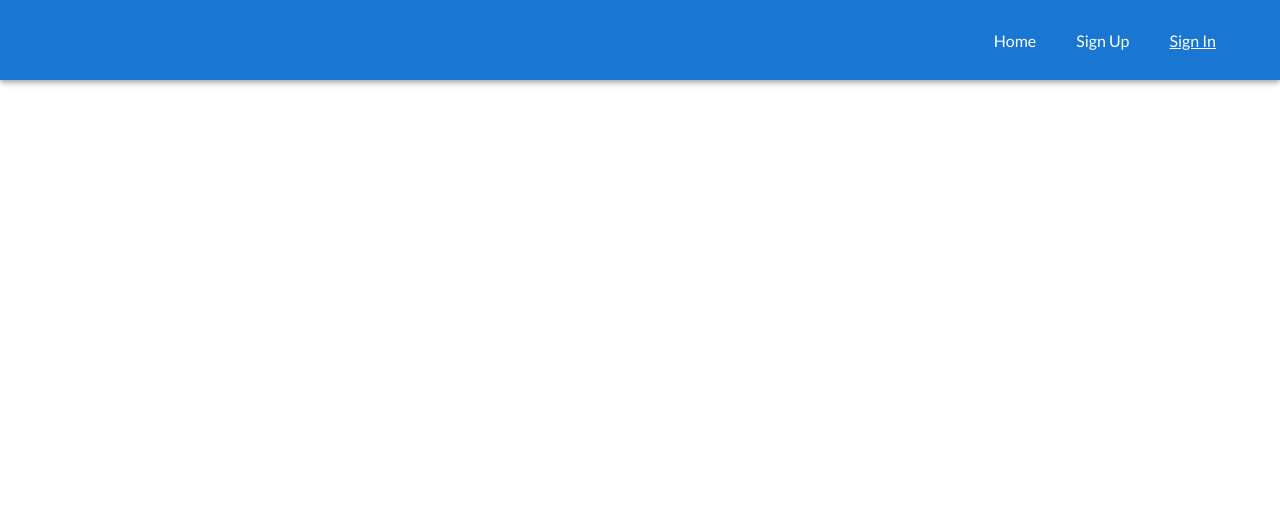
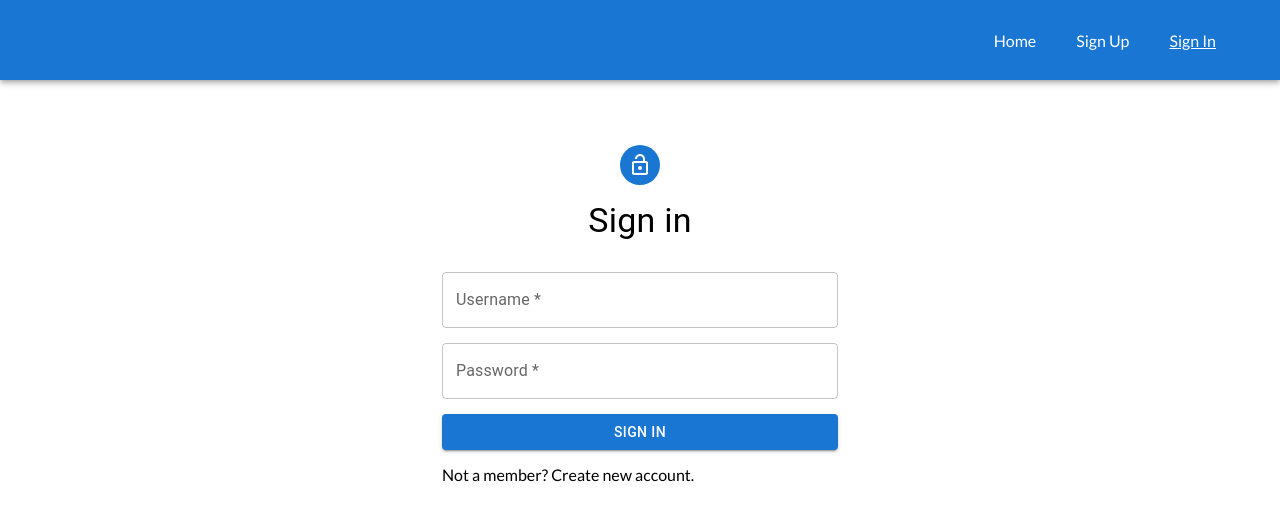
Before and after one commit to m-zs/auction-house-client, a React (Create React App) app: page /sign-in in a window 1280 px wide. Shown: the top 520 px of the page. Built offline with nearby package versions, Linux system fonts and the light colour scheme.

Commit message:
feat: add sign in page

```diff
--- a/src/components/App/App.tsx
+++ b/src/components/App/App.tsx
@@ -6,6 +6,7 @@ import * as S from "./styles";
 
 const Homepage = lazy(() => import("pages/Home"));
 const SignUp = lazy(() => import("pages/SignUp"));
+const SignIn = lazy(() => import("pages/SignIn"));
 
 export const App = () => {
   return (
@@ -17,6 +18,7 @@ export const App = () => {
           <Routes>
             <Route path="/" element={<Homepage />} />
             <Route path="/sign-up" element={<SignUp />} />
+            <Route path="/sign-in" element={<SignIn />} />
           </Routes>
         </Suspense>
       </S.StyledContainer>
--- /dev/null
+++ b/src/pages/SignIn/SignIn.tsx
@@ -0,0 +1,122 @@
+import React, { FC } from "react";
+import { Button, Grid, Typography } from "@mui/material";
+import { LockOpenOutlined } from "@mui/icons-material";
+import { Controller } from "react-hook-form";
+import * as yup from "yup";
+import { Link, useNavigate } from "react-router-dom";
+import { gql } from "@apollo/client";
+
+import Form from "components/Form";
+import FieldWithError from "components/FieldWithError";
+import { theme } from "styles/theme";
+import { userValidation } from "utils/validation";
+import { setAuthToken } from "utils/auth";
+import * as S from "./styles";
+
+const schema = yup.object({
+  username: userValidation.username,
+  password: userValidation.password,
+});
+
+export const SIGN_IN = gql`
+  mutation SignIn($username: String!, $password: String!) {
+    signIn(credentials: { username: $username, password: $password }) {
+      token
+    }
+  }
+`;
+
+interface SignInResponse {
+  signIn: {
+    token: string;
+  };
+}
+
+interface FormFields {
+  username: string;
+  password: string;
+}
+
+const SignIn: FC = () => {
+  const navigate = useNavigate();
+
+  const onSubmitSuccess = (data: SignInResponse) => {
+    setAuthToken(data.signIn.token);
+
+    navigate("/", { replace: true });
+  };
+
+  return (
+    <section>
+      <S.StyledContainer maxWidth="xs">
+        <S.StyledAvatar>
+          <LockOpenOutlined />
+        </S.StyledAvatar>
+
+        <Typography component="h1" variant="h4">
+          Sign in
+        </Typography>
+
+        <Form<FormFields, SignInResponse>
+          onSubmitCallback={onSubmitSuccess}
+          schema={schema}
+          query={SIGN_IN}
+          render={({ control }) => (
+            <Grid container spacing={theme.spacings.m}>
+              <Grid item xs={12}>
+                <Controller
+                  name="username"
+                  control={control}
+                  defaultValue=""
+                  render={({ field, fieldState: { error } }) => (
+                    <FieldWithError
+                      {...field}
+                      placeholder="Tom"
+                      variant="outlined"
+                      label="Username *"
+                      errorMessage={error?.message}
+                      fullWidth
+                      inputProps={{ "data-testid": "field-username" }}
+                    />
+                  )}
+                />
+              </Grid>
+
+              <Grid item xs={12}>
+                <Controller
+                  name="password"
+                  control={control}
+                  defaultValue=""
+                  render={({ field, fieldState: { error } }) => (
+                    <FieldWithError
+                      {...field}
+                      placeholder="password"
+                      variant="outlined"
+                      label="Password *"
+                      type="password"
+                      errorMessage={error?.message}
+                      fullWidth
+                      inputProps={{ "data-testid": "field-password" }}
+                    />
+                  )}
+                />
+              </Grid>
+
+              <Grid item xs={12}>
+                <Button fullWidth variant="contained" type="submit">
+                  Sign In
+                </Button>
+              </Grid>
+
+              <Grid item>
+                <Link to="/sign-up">Not a member? Create new account.</Link>
+              </Grid>
+            </Grid>
+          )}
+        />
+      </S.StyledContainer>
+    </section>
+  );
+};
+
+export default SignIn;
--- /dev/null
+++ b/src/pages/SignIn/index.ts
@@ -0,0 +1 @@
+export { default } from "./SignIn";
--- /dev/null
+++ b/src/pages/SignIn/styles.ts
@@ -0,0 +1,26 @@
+import styled from "styled-components";
+import { Container, Avatar, Button } from "@mui/material";
+
+export const StyledContainer = styled(Container)`
+  display: flex;
+  flex-direction: column;
+  align-items: center;
+`;
+
+export const StyledAvatar = styled(Avatar)`
+  ${({ theme }) => `
+    margin: ${theme.spacings.m};
+    background: ${theme.colors.main};
+  `}
+`;
+
+export const ModalContentContainer = styled.div`
+  display: flex;
+  flex-direction: column;
+  justify-content: center;
+  text-align: center;
+`;
+
+export const ModalButton = styled(Button)`
+  margin-top: ${({ theme }) => theme.spacings.m};
+`;
```
Also changed, not shown: src/pages/SignIn/test.tsx (added, +65 -0 lines).
